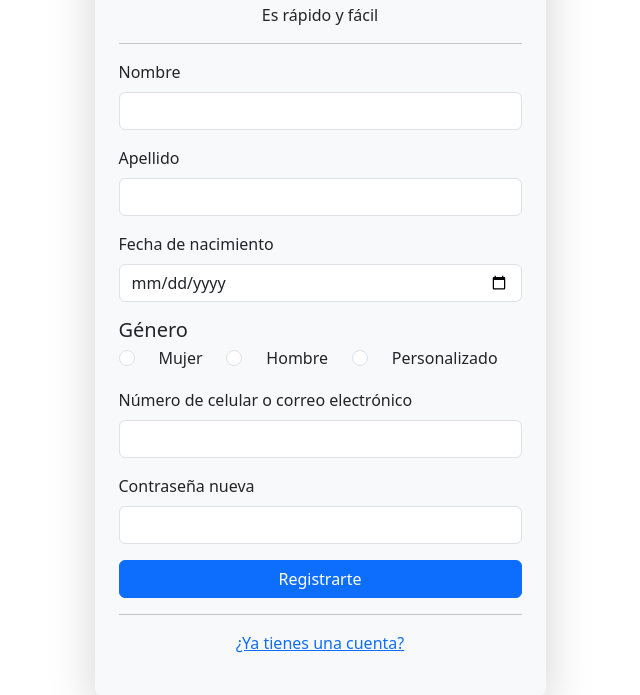
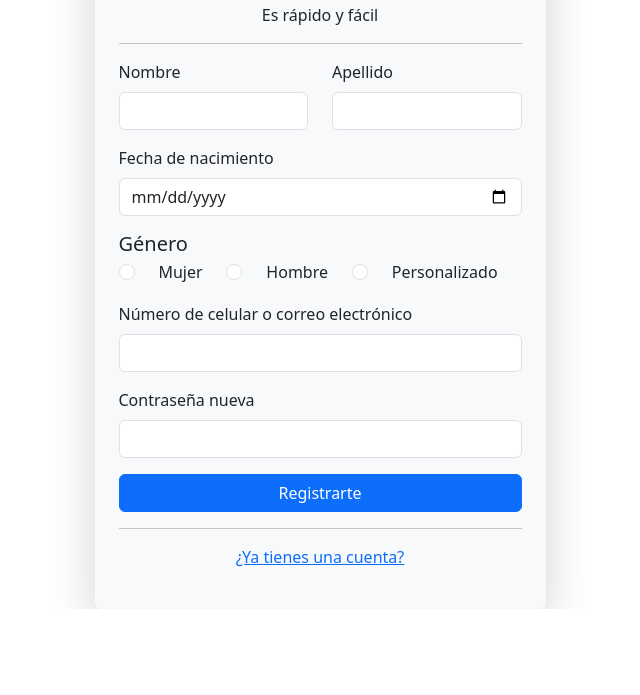
Before and after one commit to Karla-Michelle-Andres-Cruz/formF, a plain HTML site: page index.html in a window 1280 px wide. Shown: the part 233-928 px from the top of the page, without its empty margins (320-960 px from the left). After the commit the page ends 842 px from the top, so only its background shows below. Drawn offline with nearby package versions, Linux system fonts and the light colour scheme.

Commit message:
02/10/2025

```diff
--- a/index.html
+++ b/index.html
@@ -15,13 +15,15 @@
                     <h1 class="text-center">Crea una cuenta</h1>
                     <p class="text-center">Es rápido y fácil</p>
                     <hr>
-                    <div class="mb-3">
+                    <div class="row">
+                    <div class="col-6 mb-3">
                         <label for="firstName" class="form-label">Nombre</label>
                         <input type="text" class="form-control" id="firstName" required>
                     </div>
-                    <div class="mb-3">
+                    <div class="col-6 mb-3">
                         <label for="lastName" class="form-label">Apellido</label>
                         <input type="text" class="form-control" id="lastName" required>
+                    </div>
                     </div>
                     <div class="mb-3">
                         <label for="birthDate" class="form-label">Fecha de nacimiento</label>
```
